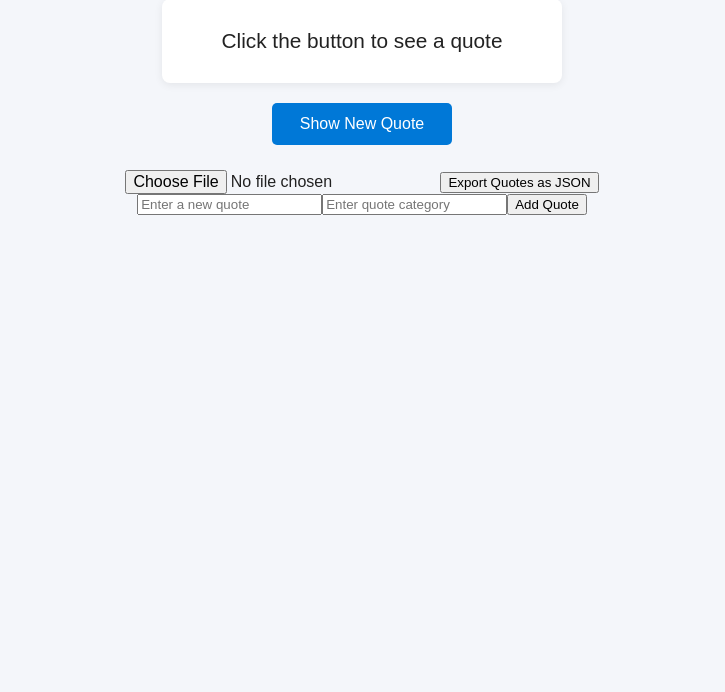
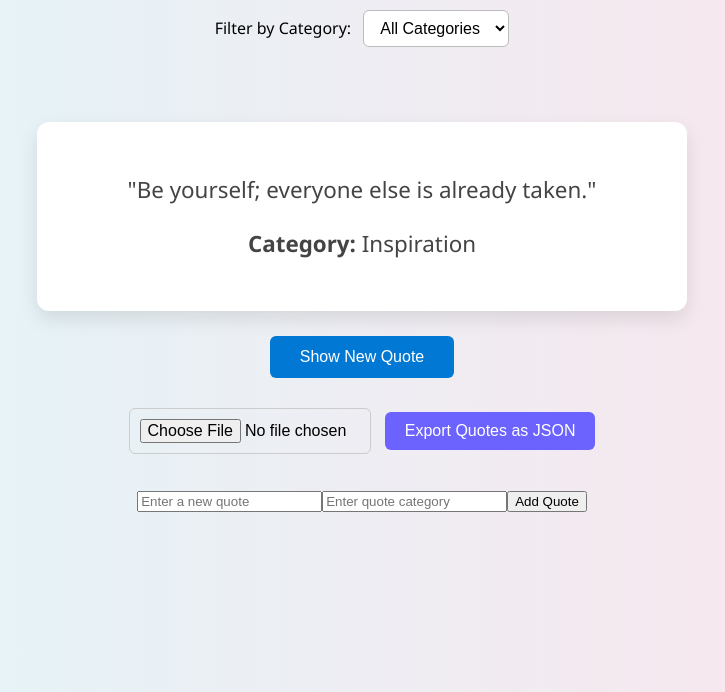
Before and after one commit to simon8384/alx_fe_javascript, a plain HTML site: page dom-manipulation/index.html in a window 1280 px wide. Shown: the part 108-800 px from the top of the page, without its empty margins (278-1003 px from the left). Drawn offline with Linux system fonts and the light colour scheme.

Commit message:
Update index.html

```diff
--- a/dom-manipulation/index.html
+++ b/dom-manipulation/index.html
@@ -2,13 +2,12 @@
 <html lang="en">
 <head>
   <meta charset="UTF-8" />
-    <meta name="viewport" content="width=device-width, initial-scale=1.0" />
+  <meta name="viewport" content="width=device-width, initial-scale=1.0"/>
   <title>Dynamic Quote Generator</title>
   <style>
     body {
-            font-family: Arial, sans-serif;
-            background: #f4f6fa;
-            color: #222;
+      font-family: "Segoe UI", Tahoma, Geneva, Verdana, sans-serif;
+      background: linear-gradient(to right, #e0f7fa, #fce4ec);
       margin: 0;
       padding: 0;
       display: flex;
@@ -16,63 +15,129 @@
       align-items: center;
       min-height: 100vh;
     }
+
     h1 {
       margin-top: 40px;
-            margin-bottom: 30px;
-            color: #3a3a3a;
+      font-size: 2.4em;
+      color: #333;
     }
+
     #quoteDisplay {
-            background: #fff;
-            border-radius: 8px;
-            box-shadow: 0 2px 8px rgba(0,0,0,0.07);
-            padding: 30px 40px;
-            font-size: 1.3rem;
-            margin-bottom: 20px;
-            min-width: 320px;
+      background: #ffffff;
+      border-radius: 12px;
+      box-shadow: 0 8px 20px rgba(0, 0, 0, 0.1);
+      padding: 30px 25px;
+      width: 90%;
+      max-width: 600px;
+      margin: 25px auto 15px auto;
+      font-size: 1.4em;
+      color: #444;
       text-align: center;
-            transition: box-shadow 0.2s;
+      min-height: 80px;
+      transition: all 0.3s ease-in-out;
     }
+
     #newQuote {
-            background: #0078d7;
-            color: #fff;
+      margin: 10px auto 25px auto;
+      padding: 12px 30px;
+      font-size: 1em;
+      background: #0078d4;
+      color: white;
       border: none;
-            border-radius: 5px;
-            padding: 12px 28px;
-            font-size: 1rem;
+      border-radius: 6px;
       cursor: pointer;
-            transition: background 0.2s;
+      transition: background 0.2s ease;
     }
+
     #newQuote:hover {
       background: #005fa3;
     }
-        div[style] {
-            margin-top: 25px !important;
-            display: flex;
-            gap: 12px;
-            align-items: center;
+
+    label {
+      font-size: 1em;
+      margin-right: 8px;
     }
-        input[type="file"] {
-            font-size: 1rem;
+
+    #categoryFilter {
+      padding: 8px 12px;
+      font-size: 1em;
+      border-radius: 6px;
+      border: 1px solid #bbb;
+      margin-bottom: 20px;
+      background-color: #ffffff;
+      cursor: pointer;
     }
-        button {
-            font-family: inherit;
+
+    .form-container,
+    .import-export-container {
+      text-align: center;
+      margin-bottom: 30px;
+    }
+
+    input[type="file"],
+    input[type="text"] {
+      padding: 10px;
+      font-size: 1em;
+      border-radius: 6px;
+      border: 1px solid #ccc;
+      margin: 5px;
+      width: 220px;
+      max-width: 90%;
+    }
+
+    .form-container button,
+    .import-export-container button {
+      font-size: 1em;
+      padding: 10px 20px;
+      margin: 5px;
+      border-radius: 6px;
+      border: none;
+      background-color: #6c63ff;
+      color: white;
+      cursor: pointer;
+      transition: background-color 0.3s ease;
+    }
+
+    .form-container button:hover,
+    .import-export-container button:hover {
+      background-color: #574b90;
+    }
+
+    @media (max-width: 600px) {
+      #quoteDisplay {
+        font-size: 1.1em;
+        padding: 20px;
+      }
+
+      input[type="text"] {
+        width: 90%;
+      }
     }
   </style>
 </head>
 <body>
+
   <h1>Dynamic Quote Generator</h1>
+
+  <!-- Category filter -->
+  <div class="form-container">
+    <label for="categoryFilter">Filter by Category:</label>
+    <select id="categoryFilter" onchange="filterQuotes()">
+      <option value="all">All Categories</option>
+    </select>
+  </div>
 
   <!-- Quote display -->
   <div id="quoteDisplay">Click the button to see a quote</div>
   <button id="newQuote">Show New Quote</button>
 
-    <!-- Import/export buttons -->
-    <div style="margin-top: 15px;">
+  <!-- Import/export -->
+  <div class="import-export-container">
     <input type="file" id="importFile" accept=".json" onchange="importFromJsonFile(event)" />
     <button onclick="exportToJsonFile()">Export Quotes as JSON</button>
   </div>
 
-    <!-- Form will be created dynamically -->
+  <!-- The quote form is dynamically added by JavaScript -->
   <script src="script.js"></script>
 </body>
 </html>
```
Lines whose indentation alone changed are shown as unchanged.
